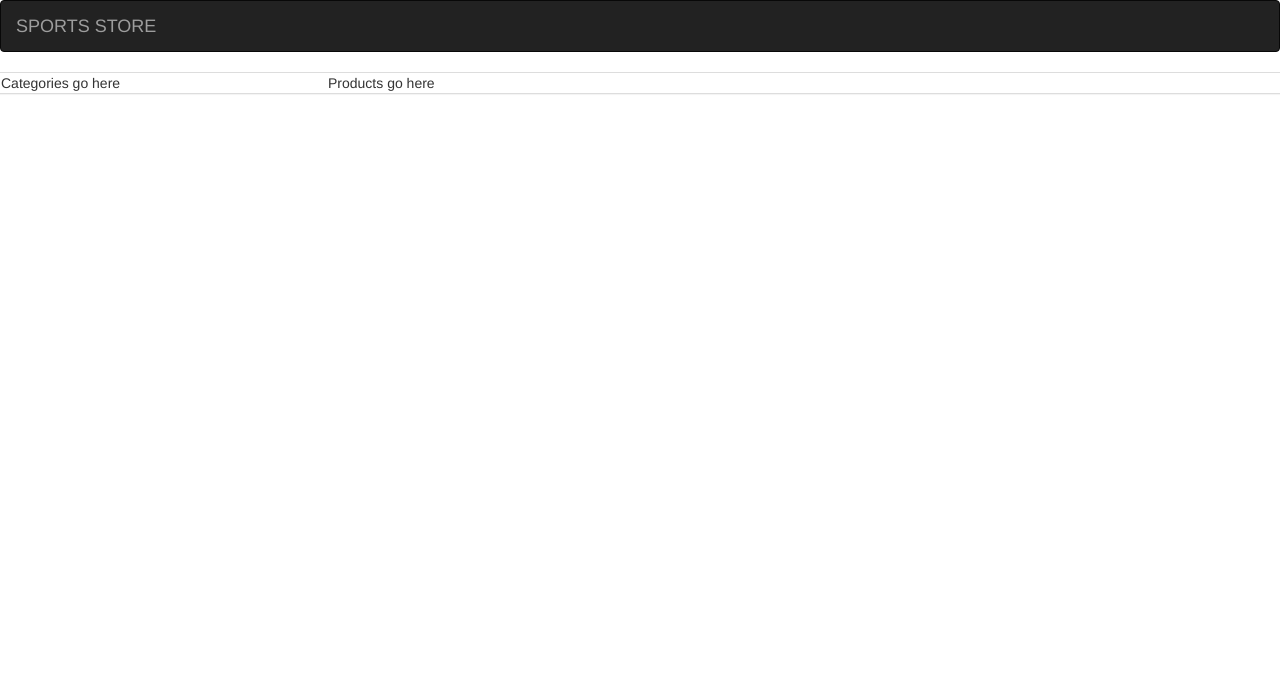
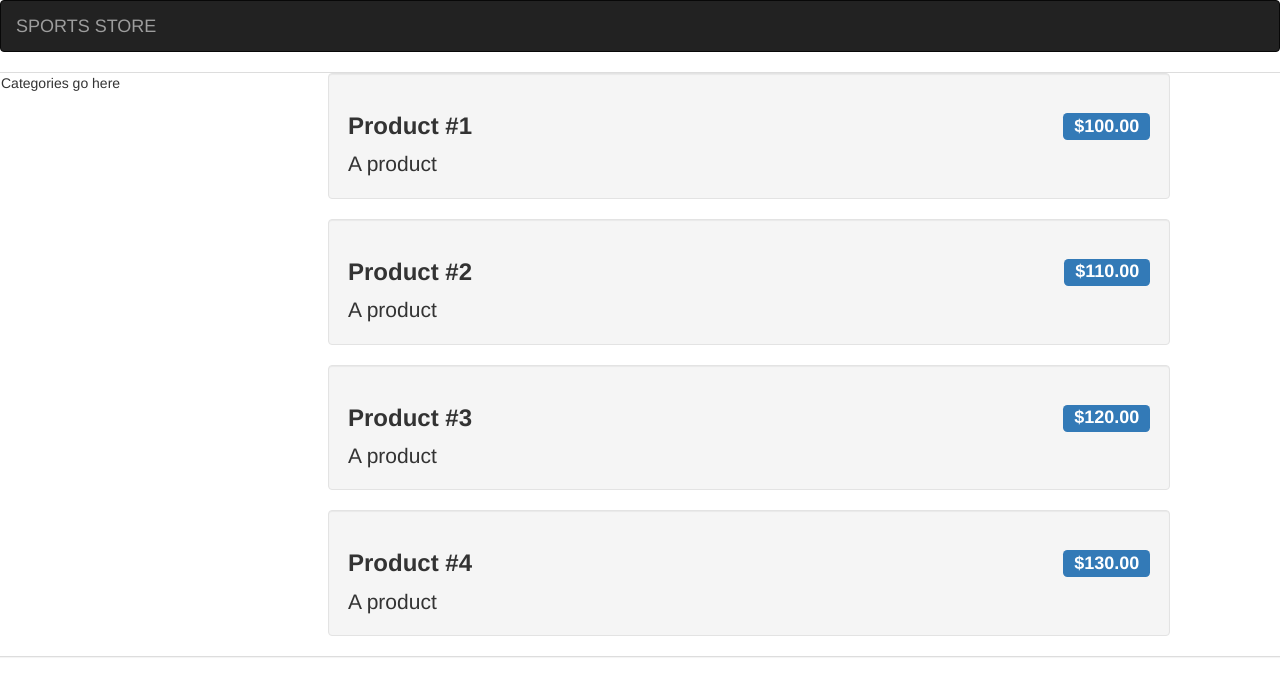
Before and after one commit to ShuoPeng/pro-angularjs-practice, a website: page app.html in a window 1280 px wide. Drawn offline with nearby package versions, Linux system fonts and the light colour scheme.

Commit message:
add view

```diff
--- a/app.html
+++ b/app.html
@@ -4,12 +4,13 @@
 	<meta charset="UTF-8">
 	<title>Sports Store</title>
 	<link rel="stylesheet" href="./node_modules/bootstrap/dist/css/bootstrap.css" />
-	<script src=".121/node_modules/angular/angular.js"></script>
+	<script src="./node_modules/angular/angular.js"></script>
 	<script>
 		angular.module("sportsStore", []);
 	</script>
+	<script src="controllers/sportsStore.js"></script>
 </head>
-<body>
+<body ng-controller="sportsStoreCtrl">
 	<div class="navbar navbar-inverse">
 		<a class="navbar-brand" href="#">SPORTS STORE</a>
 	</div>
@@ -18,7 +19,15 @@
 			Categories go here
 		</div>
 		<div class="col-xs-8">
-			Products go here
+			<div class="well" ng-repeat="item in data.products">
+				<h3>
+					<strong>{{item.name}}</strong>
+					<span class="pull-right label label-primary">
+						{{item.price | currency}}
+					</span>
+				</h3>
+				<span class="lead">{{item.description}}</span>
+			</div>
 		</div>
 	</div>
 </body>
```
